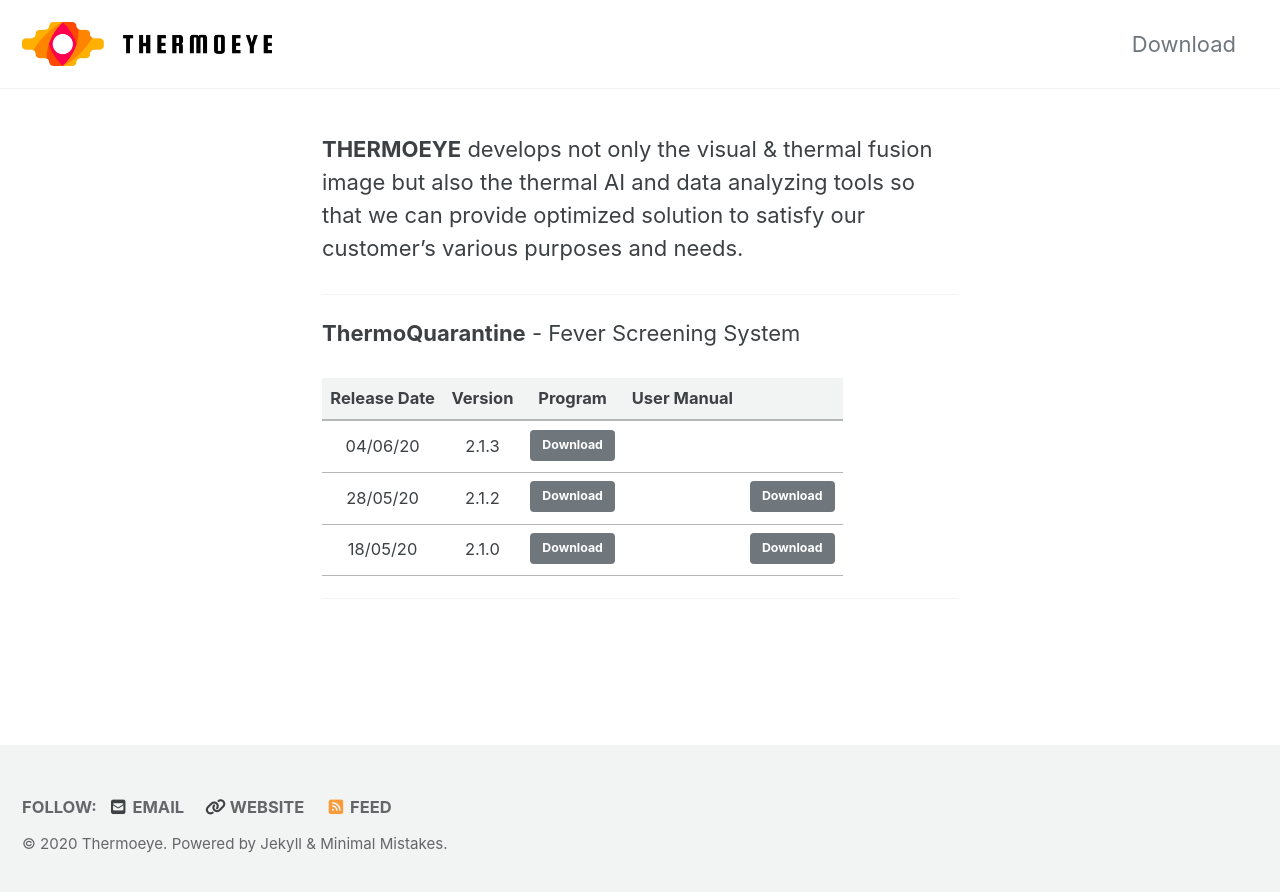
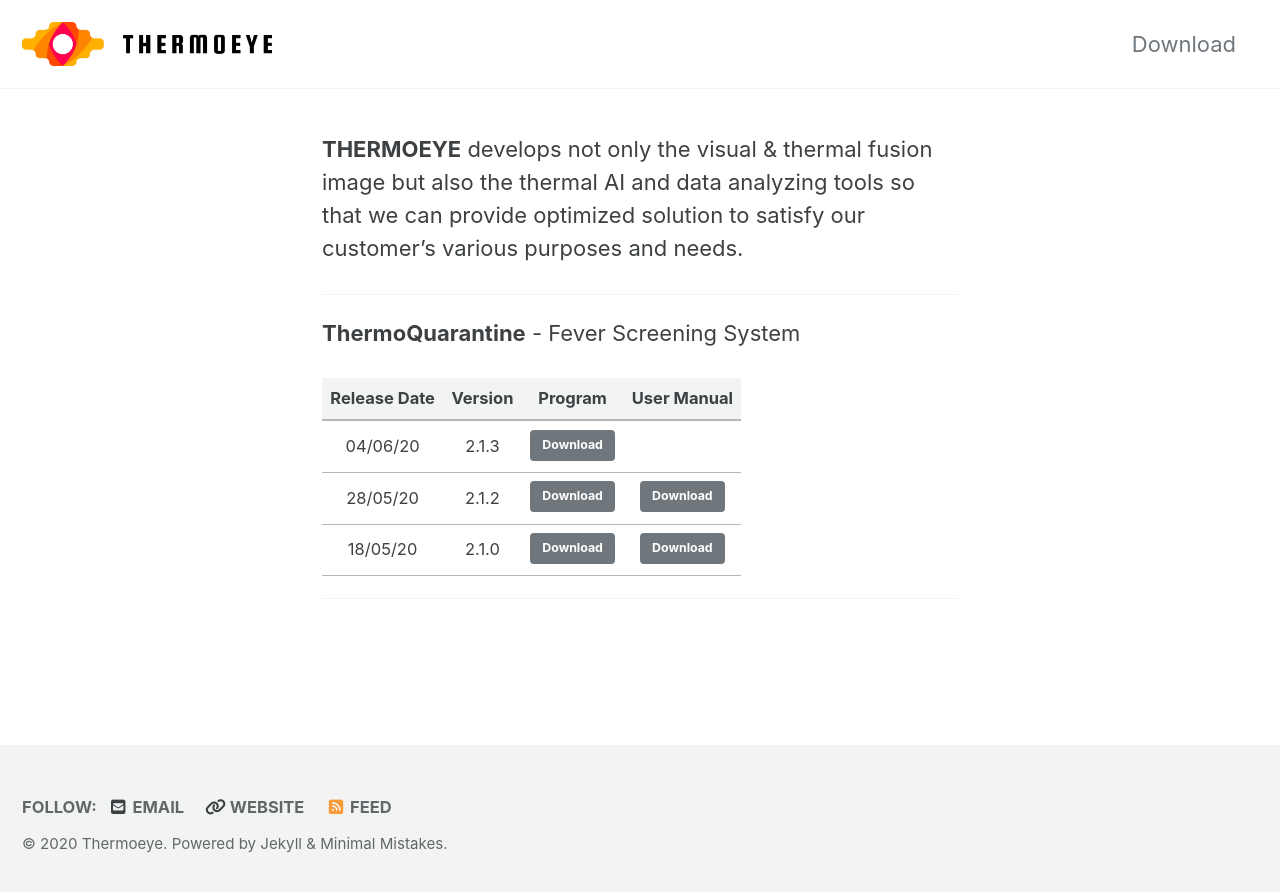
Before and after one commit to ThermoEye/ThermoEye.github.io, a Jekyll site: the page built from _pages/download.md, in a window 1280 px wide. Shown: the top 892 px of the page. Built offline with Jekyll 4.4.1, drawn with Linux system fonts in a browser that asks for light colours; cached includes are drawn as plain includes; nearby versions of some CDN libraries.

Commit message:
Fixed Column

```diff
--- a/_pages/download.md
+++ b/_pages/download.md
@@ -19,8 +19,8 @@
 
 | Release Date | Version | Program | User Manual |
 |:---------:|:---------:|:---------:|:---------:|
-| 04/06/20 | 2.1.3 | <a href="https://docs.google.com/uc?export=download&id=1mxCbizQ-pfslYagtBI_7qYO_n-amVQsk" class="btn btn--primary">Download</a> | | |
-| 28/05/20 | 2.1.2 | <a href="https://docs.google.com/uc?export=download&id=1Bdcx7_bKJs8hx4eh51aEUuZZauU-alWP" class="btn btn--primary">Download</a> | | <a href="https://docs.google.com/uc?export=download&id=1sbdMsvB21nthq-iyi48G6fk48s6TPtEm" class="btn btn--primary">Download</a> |
-| 18/05/20 | 2.1.0 | <a href="https://docs.google.com/uc?export=download&id=1M86qxJPFL2PlJ8QW53Cnxh4HBAQpUZau" class="btn btn--primary">Download</a> |  | <a href="https://docs.google.com/uc?export=download&id=1M86qxJPFL2PlJ8QW53Cnxh4HBAQpUZau" class="btn btn--primary">Download</a>  |
+| 04/06/20 | 2.1.3 | <a href="https://docs.google.com/uc?export=download&id=1mxCbizQ-pfslYagtBI_7qYO_n-amVQsk" class="btn btn--primary">Download</a> | |
+| 28/05/20 | 2.1.2 | <a href="https://docs.google.com/uc?export=download&id=1Bdcx7_bKJs8hx4eh51aEUuZZauU-alWP" class="btn btn--primary">Download</a> | <a href="https://docs.google.com/uc?export=download&id=1sbdMsvB21nthq-iyi48G6fk48s6TPtEm" class="btn btn--primary">Download</a> |
+| 18/05/20 | 2.1.0 | <a href="https://docs.google.com/uc?export=download&id=1M86qxJPFL2PlJ8QW53Cnxh4HBAQpUZau" class="btn btn--primary">Download</a> |  <a href="https://docs.google.com/uc?export=download&id=1M86qxJPFL2PlJ8QW53Cnxh4HBAQpUZau" class="btn btn--primary">Download</a>  |
 
 ---
```
